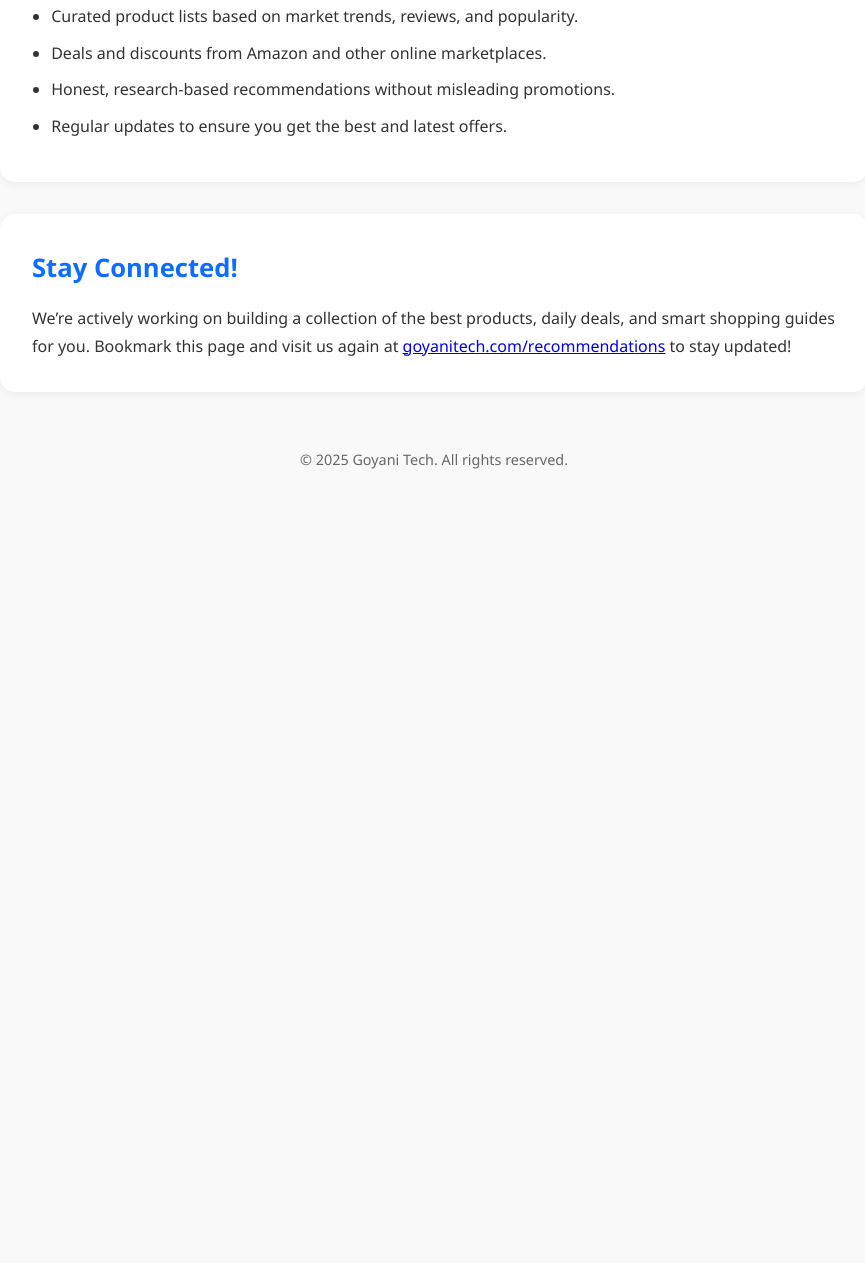
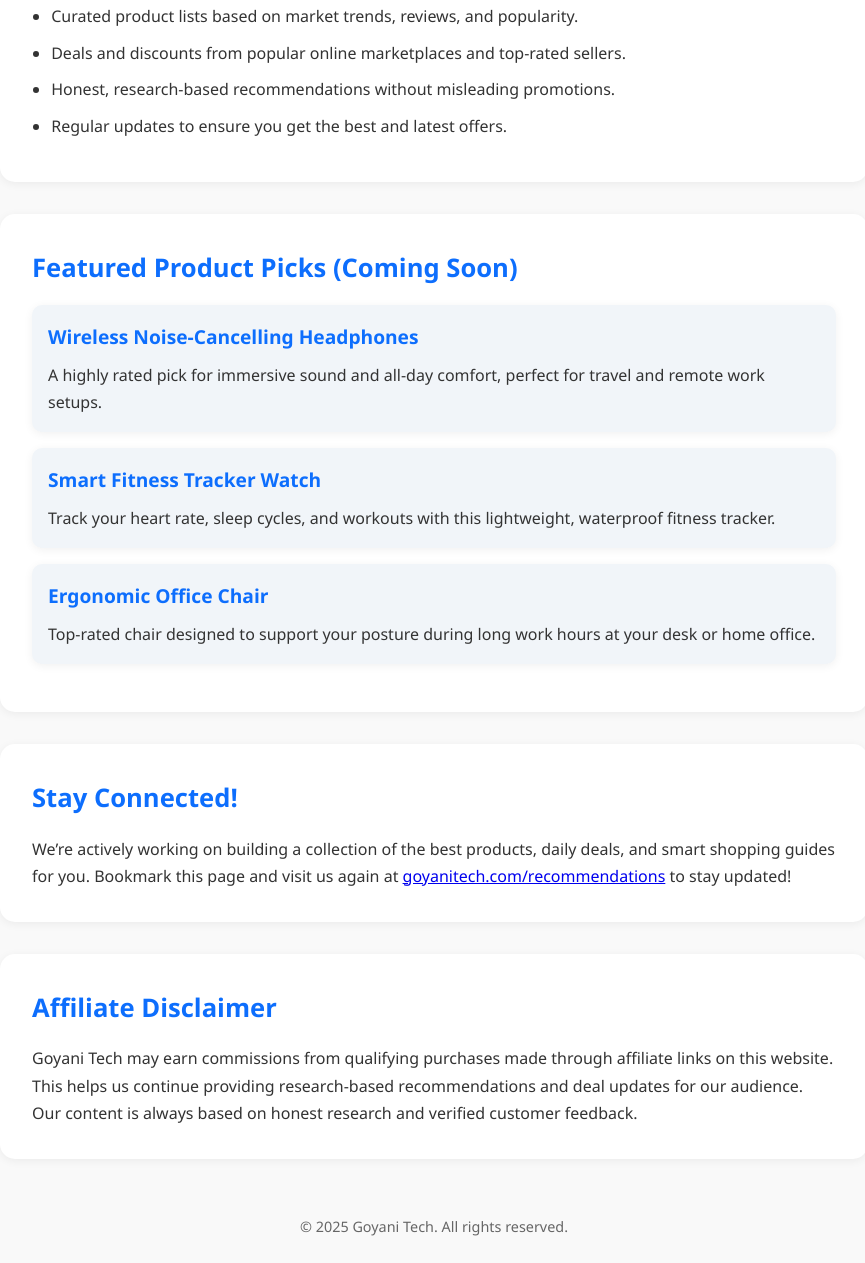
Before and after one commit to goyanitechnologyservices/goyanitech, a website: page recommendations.html in a window 1280 px wide. Shown: the part 635-1898 px from the top of the page, without its empty margins (206-1071 px from the left). Before the commit the page ends 1131 px from the top, so only its background shows below. Drawn offline with Linux system fonts and the light colour scheme.

Commit message:
Enhance recommendations page with product cards and affiliate disclaimer

```diff
--- a/recommendations.html
+++ b/recommendations.html
@@ -91,6 +91,20 @@
         font-size: 0.95rem;
       }
 
+      .product-card {
+        background: #f1f5f9;
+        padding: 1rem;
+        border-radius: 10px;
+        box-shadow: var(--shadow);
+        margin-bottom: 1rem;
+      }
+
+      .product-card h3 {
+        margin-bottom: 0.5rem;
+        color: var(--primary-color);
+        font-size: 1.2rem;
+      }
+
       footer {
         text-align: center;
         padding: 1.5rem 0;
@@ -130,7 +144,7 @@
           At <strong>Goyani Tech</strong>, we know how confusing it can be to
           find the right products online. That’s why we’re dedicated to bringing
           you carefully researched and highly recommended products from trusted
-          marketplaces like Amazon and others.
+          online marketplaces and partner e-commerce platforms.
         </p>
         <p>
           While we don’t personally test every product, we rely on thorough
@@ -148,7 +162,8 @@
             popularity.
           </li>
           <li>
-            Deals and discounts from Amazon and other online marketplaces.
+            Deals and discounts from popular online marketplaces and top-rated
+            sellers.
           </li>
           <li>
             Honest, research-based recommendations without misleading
@@ -156,6 +171,33 @@
           </li>
           <li>Regular updates to ensure you get the best and latest offers.</li>
         </ul>
+      </section>
+
+      <section>
+        <h2>Featured Product Picks (Coming Soon)</h2>
+        <div class="product-card">
+          <h3>Wireless Noise-Cancelling Headphones</h3>
+          <p>
+            A highly rated pick for immersive sound and all-day comfort, perfect
+            for travel and remote work setups.
+          </p>
+        </div>
+
+        <div class="product-card">
+          <h3>Smart Fitness Tracker Watch</h3>
+          <p>
+            Track your heart rate, sleep cycles, and workouts with this
+            lightweight, waterproof fitness tracker.
+          </p>
+        </div>
+
+        <div class="product-card">
+          <h3>Ergonomic Office Chair</h3>
+          <p>
+            Top-rated chair designed to support your posture during long work
+            hours at your desk or home office.
+          </p>
+        </div>
       </section>
 
       <section>
@@ -170,6 +212,17 @@
           to stay updated!
         </p>
       </section>
+
+      <section>
+        <h2>Affiliate Disclaimer</h2>
+        <p>
+          Goyani Tech may earn commissions from qualifying purchases made
+          through affiliate links on this website. This helps us continue
+          providing research-based recommendations and deal updates for our
+          audience. Our content is always based on honest research and verified
+          customer feedback.
+        </p>
+      </section>
     </main>
 
     <footer>&copy; 2025 Goyani Tech. All rights reserved.</footer>
```
